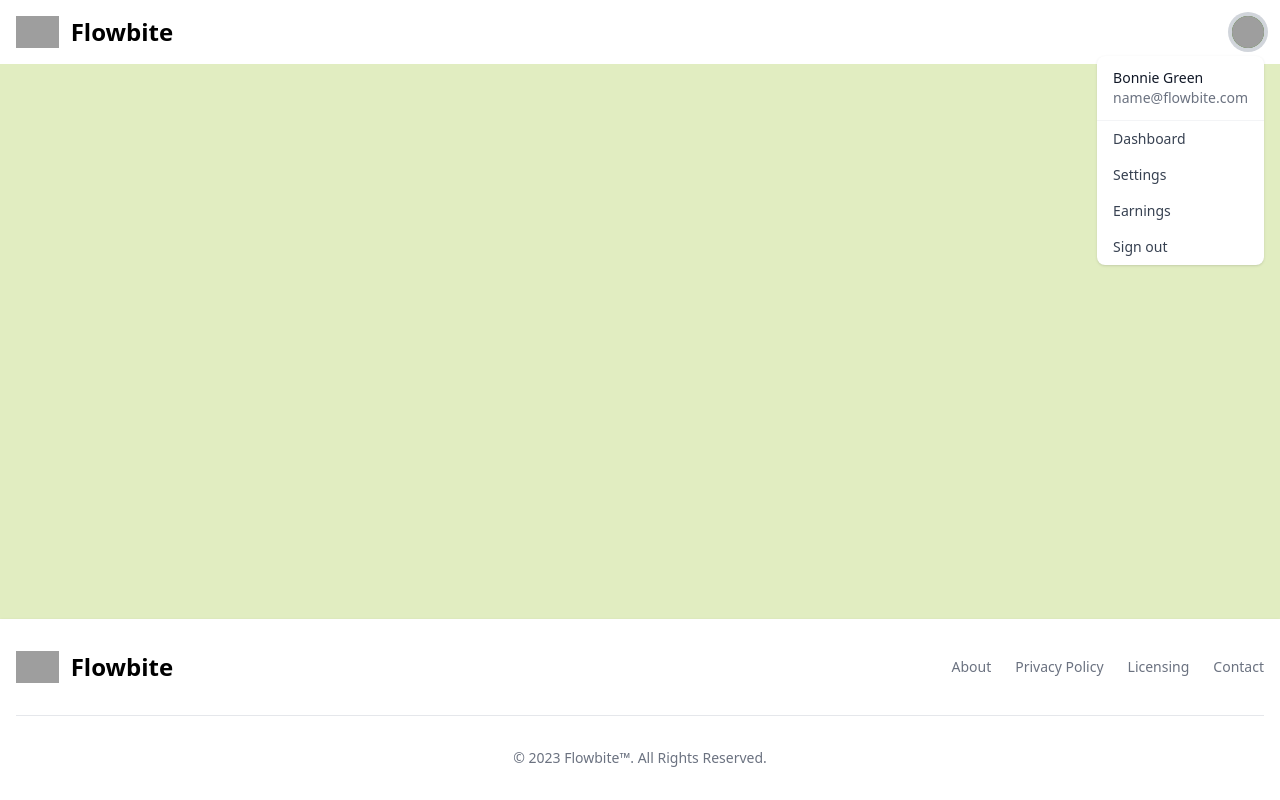
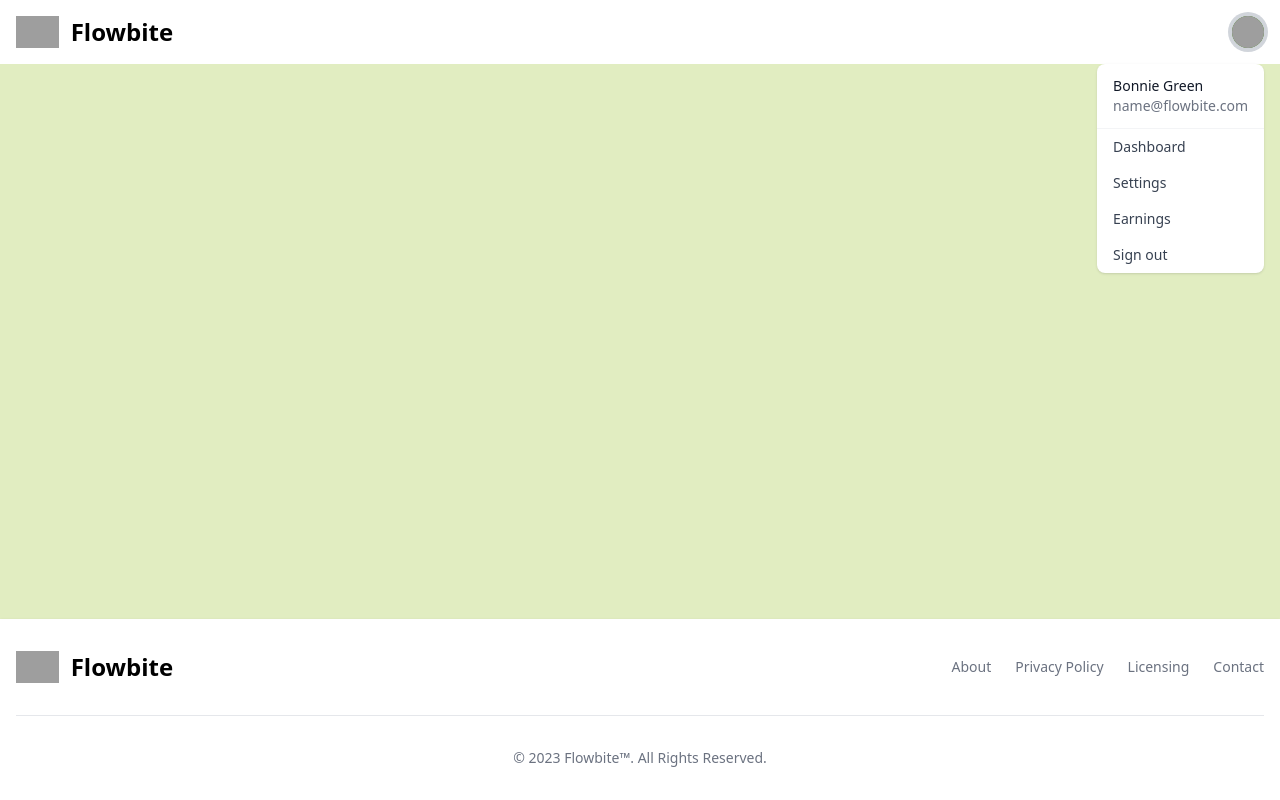
Before and after one commit to Naeemi7/CookBook, a React (Vite) app in the folder frontend/: page / in a window 1280 px wide. Both pictures are taken after a click on the button "Open user menu". Built offline with nearby package versions, Linux system fonts and the light colour scheme; grey boxes are pictures that could not be loaded.

Commit message:
bug fixed

```diff
--- a/frontend/src/components/Navbar.jsx
+++ b/frontend/src/components/Navbar.jsx
@@ -1,4 +1,4 @@
-import React, { useState } from "react";
+import { useState } from "react";
 
 const Navbar = () => {
   const [isProfileOpen, setProfileOpen] = useState(false);
@@ -31,7 +31,7 @@ const Navbar = () => {
             />
           </button>
           {isProfileOpen && (
-            <div className="z-50 absolute right-0 mt-2 text-base list-none bg-white divide-y divide-gray-100 rounded-lg shadow dark:bg-footer dark:divide-gray-600">
+            <div className="z-50 absolute right-0 mt-4 text-base list-none bg-white divide-y divide-gray-100 rounded-lg shadow dark:bg-footer dark:divide-gray-600">
               <div className="px-4 py-3">
                 <span className="block text-sm text-gray-900 dark:text-white">
                   Bonnie Green
@@ -53,7 +53,7 @@ const Navbar = () => {
                 <li>
                   <a
                     href="#"
-                    className="block px-4 py-2 text-sm text-gray-700 hover:bg-gray-100 dark:hover-bg-gray-600 dark:text-gray-200 dark:hover-text-white"
+                    className="block px-4 py-2 text-sm text-gray-700 hover:bg-gray-100 dark:hover:bg-gray-600 dark:text-gray-200 dark:hover-text-white"
                   >
                     Settings
                   </a>
@@ -61,7 +61,7 @@ const Navbar = () => {
                 <li>
                   <a
                     href="#"
-                    className="block px-4 py-2 text-sm text-gray-700 hover-bg-gray-100 dark:hover-bg-gray-600 dark:text-gray-200 dark:hover-text-white"
+                    className="block px-4 py-2 text-sm text-gray-700 hover:bg-gray-100 dark:hover:bg-gray-600 dark:text-gray-200 dark:hover-text-white"
                   >
                     Earnings
                   </a>
@@ -69,7 +69,7 @@ const Navbar = () => {
                 <li>
                   <a
                     href="#"
-                    className="block px-4 py-2 text-sm text-gray-700 hover-bg-gray-100 dark:hover-bg-gray-600 dark:text-gray-200 dark:hover-text-white"
+                    className="block px-4 py-2 text-sm text-gray-700 hover:bg-gray-100 dark:hover:bg-gray-600 dark:text-gray-200 dark:hover-text-white"
                   >
                     Sign out
                   </a>
```
